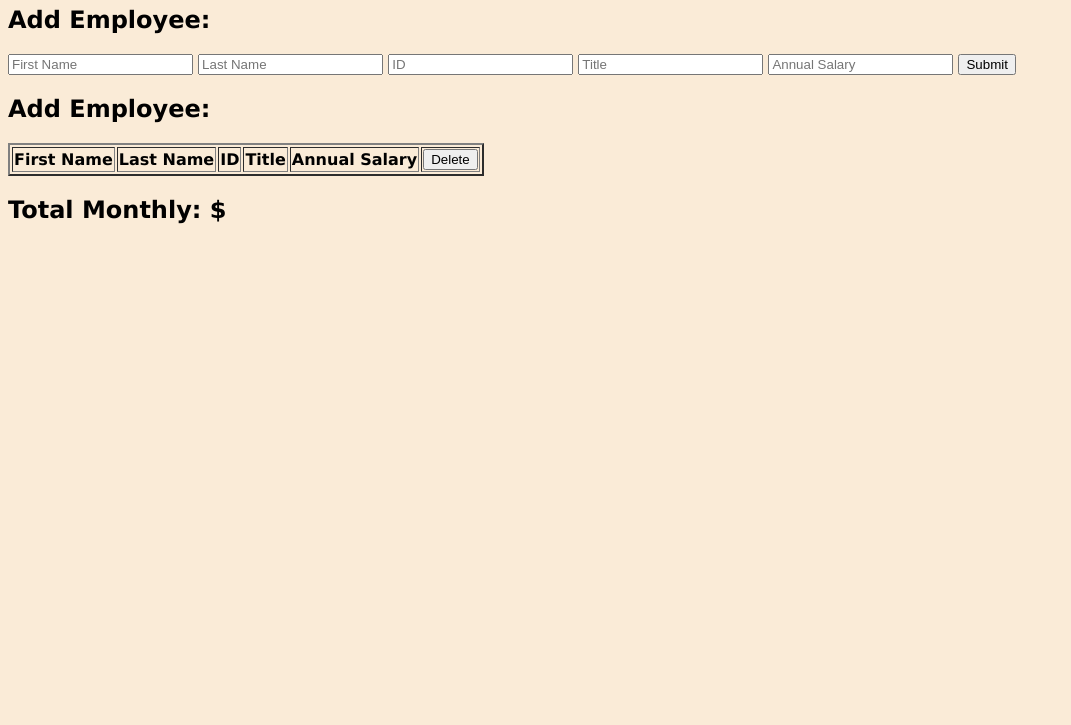
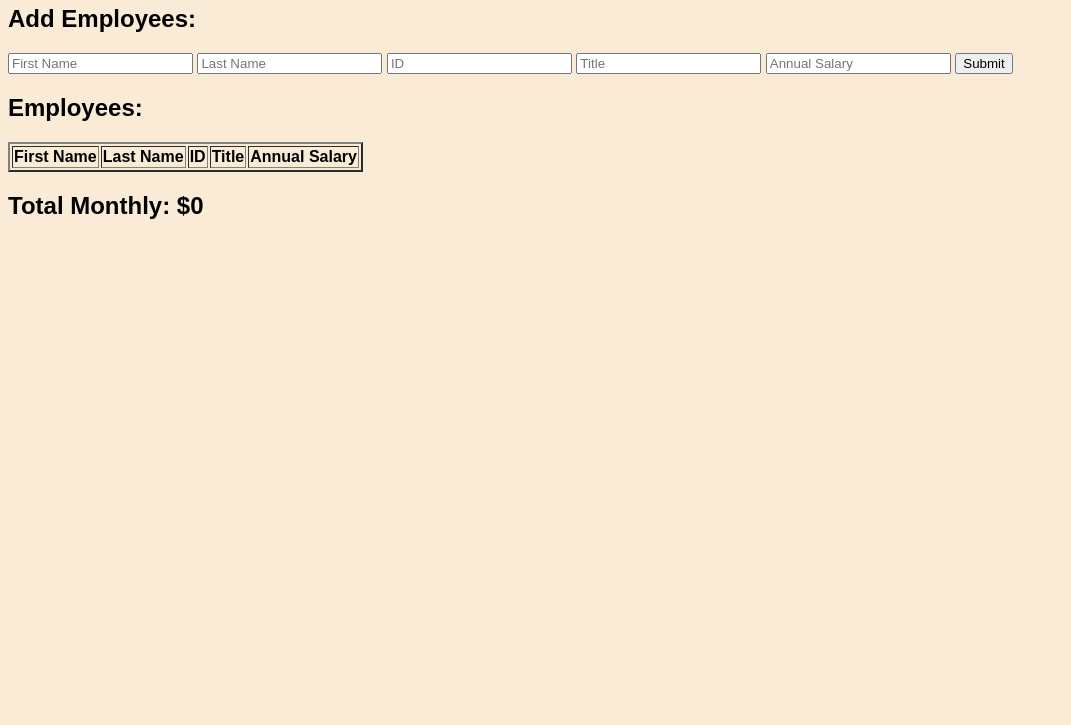
Before and after one commit to sarahhelgen/weekend-jquery-salary-calculator, a plain HTML site: page index.html in a window 1280 px wide. Shown: the part 75-800 px from the top of the page, without its empty margins (0-1071 px from the left). Drawn offline with Linux system fonts and the light colour scheme.

Commit message:
baseline assignment complete except delete button

```diff
--- a/index.html
+++ b/index.html
@@ -13,7 +13,7 @@
     <h1>Salary Calculator</h1>
 
     <div>
-        <h2>Add Employee: </h2>
+        <h2>Add Employees: </h2>
         <input type="text" placeholder="First Name" id="firstNameIn">
         <input type="text" placeholder="Last Name" id="lastNameIn">
         <input type="number" placeholder="ID" id="idIn">
@@ -23,22 +23,16 @@
     </div>
 
     <div>
-        <h2>Add Employee:</h2>
-        <table border="2" id="employeeTable">
+        <h2>Employees:</h2>
+        <table border="2">
             <thead>
-                <tr>
-                    <th>First Name</th>
-                    <th>Last Name</th>
-                    <th>ID</th>
-                    <th>Title</th>
-                    <th>Annual Salary</th>
-                    <td>
-                        <button id="clickDeleteButton">Delete</button>
-                    </td>
-
-                </tr>
+                <th>First Name</th>
+                <th>Last Name</th>
+                <th>ID</th>
+                <th>Title</th>
+                <th>Annual Salary</th>
             </thead>
-            <tbody>
+            <tbody id="employeeTable">
             </tbody>
         </table>
     </div>
--- a/scripts/client.js
+++ b/scripts/client.js
@@ -33,8 +33,6 @@ function addEmployee(){
     $( '#salaryIn').val( '');
     //calculate monthly costs
     calculateMonthlyCosts();
-    //update DOM
-    displayMonthlyCosts();
 }//end addEmployee
 
 function displayEmployees(){
@@ -68,14 +66,15 @@ function calculateMonthlyCosts(){
        monthlyCosts /= 12;
     }//end for
     //display monthly costs - if monthly costs >20000, turn the background red
-}   let el = $( '#totalMonthlyCost');
+  let el = $( '#totalMonthlyCost');
     el.empty();
     el.append( monthlyCosts );
     if( monthlyCosts >= 20000){
         $( '#totalMonthlyCost').css( "background-color", "red");
     }
-// end calculateMonthlyCosts
+} // end calculateMonthlyCosts
 
 function deleteEmployee(){
+    $(this).parent().parent().remove();
 
 }//end deleteEmployee
--- a/styles/style.css
+++ b/styles/style.css
@@ -1,7 +1,3 @@
 body{
     background-color: antiquewhite;
-    font-family: 'Lucida Sans', 'Lucida Sans Regular', 'Lucida Grande', 'Lucida Sans Unicode', Geneva, Verdana, sans-serif;
-}
-h1{
-    text-align: center;
-}
+    font-family: Arial, Helvetica, sans-serif;
```
